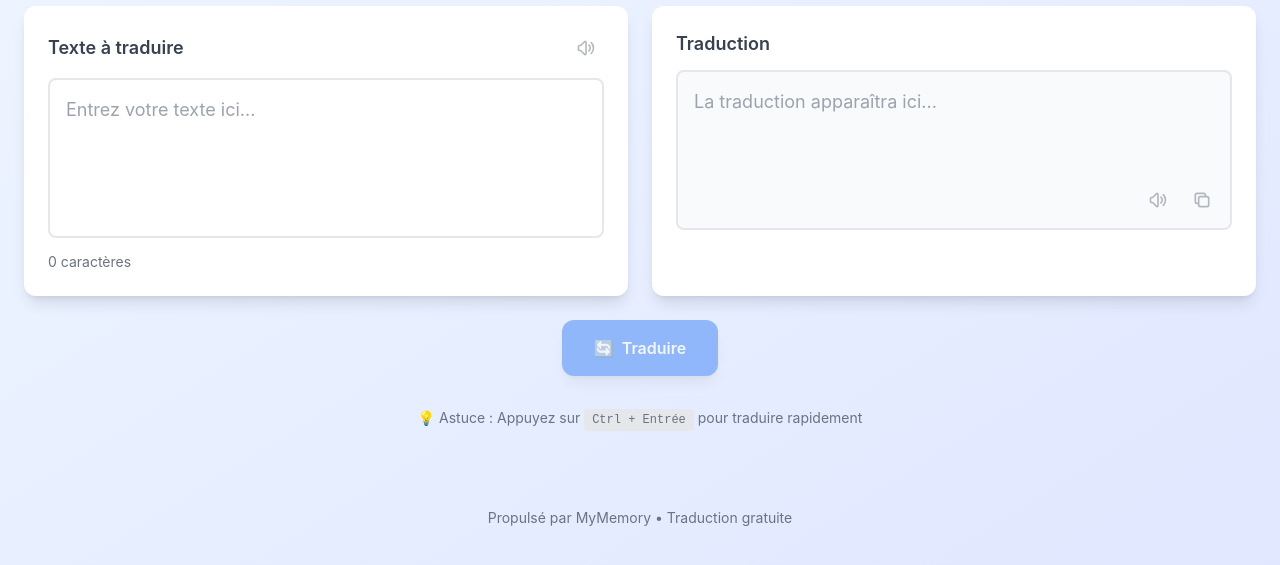
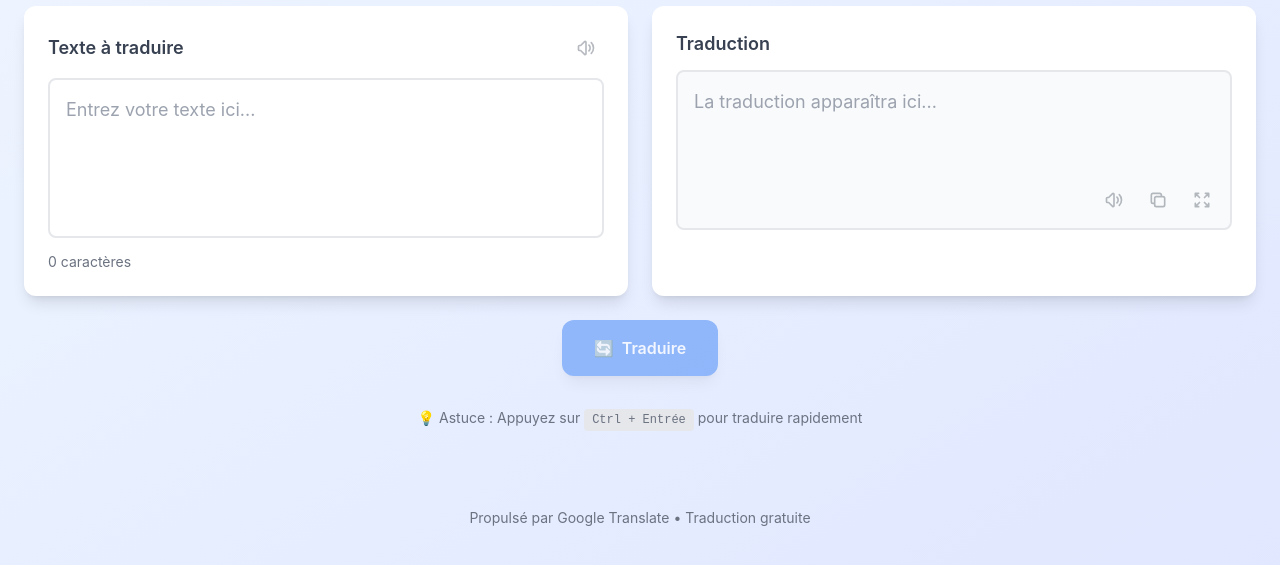
Before and after one commit to StrawHart7/Translator, a React (Vite) app: page / in a window 1280 px wide. Shown: the part 201-766 px from the top of the page. Built offline with nearby package versions, Linux system fonts and the light colour scheme; the HTML template or start-up script is replaced by a standard one.

Commit message:
Add full screen function

```diff
--- a/src/App.jsx
+++ b/src/App.jsx
@@ -436,7 +436,7 @@ export default function App() {
 
       {/* Footer - Responsive */}
       <footer className="mt-8 sm:mt-12 pb-4 sm:pb-6 text-center text-xs sm:text-sm text-gray-500 dark:text-gray-400 px-4">
-        <p>Propulsé par MyMemory • Traduction gratuite</p>
+        <p>Propulsé par Google Translate • Traduction gratuite</p>
       </footer>
     </div>
   );
--- a/src/components/OutputBox.jsx
+++ b/src/components/OutputBox.jsx
@@ -1,9 +1,9 @@
 import React, { useState } from 'react';
-import AudioButton from './AudioButton';
 
-// Composant: Zone de sortie avec boutons copier et audio
+// Composant: Zone de sortie avec boutons et plein écran
 export default function OutputBox({ text, language, onCopy }) {
   const [copied, setCopied] = useState(false);
+  const [isFullscreen, setIsFullscreen] = useState(false);
 
   const handleCopy = () => {
     navigator.clipboard.writeText(text);
@@ -12,15 +12,111 @@ export default function OutputBox({ text, language, onCopy }) {
     setTimeout(() => setCopied(false), 2000);
   };
 
+  const toggleFullscreen = () => {
+    setIsFullscreen(!isFullscreen);
+  };
+
+  // Lecture audio
+  const [isSpeaking, setIsSpeaking] = useState(false);
+  const [voices, setVoices] = useState([]);
+
+  React.useEffect(() => {
+    const loadVoices = () => {
+      const availableVoices = window.speechSynthesis.getVoices();
+      setVoices(availableVoices);
+    };
+    loadVoices();
+    if (window.speechSynthesis.onvoiceschanged !== undefined) {
+      window.speechSynthesis.onvoiceschanged = loadVoices;
+    }
+  }, []);
+
+  const isCode = (text) => {
+    const codePatterns = [
+      /[{}<>]/g,
+      /function|const|let|var|=>/g,
+      /import|export|from/g,
+      /class|public|private/g,
+      /\w+\.\w+\(/g,
+      /[A-Z][a-z]+[A-Z]/g
+    ];
+    let codeScore = 0;
+    for (const pattern of codePatterns) {
+      const matches = text.match(pattern);
+      if (matches) codeScore += matches.length;
+    }
+    return codeScore >= 3;
+  };
+
+  const getBestVoice = (lang) => {
+    const langCode = lang === 'auto' ? 'en' : lang;
+    const googleVoice = voices.find(v =>
+      v.name.includes('Google') && v.lang.startsWith(langCode)
+    );
+    if (googleVoice) return googleVoice;
+    return voices.find(v => v.lang.startsWith(langCode));
+  };
+
+  const speak = () => {
+    if (!text || isSpeaking) return;
+    window.speechSynthesis.cancel();
+
+    const smartLanguage = (language === 'fr' && isCode(text)) ? 'en' : language;
+    const utterance = new SpeechSynthesisUtterance(text);
+    const bestVoice = getBestVoice(smartLanguage);
+
+    if (bestVoice) {
+      utterance.voice = bestVoice;
+      utterance.lang = bestVoice.lang;
+    } else {
+      utterance.lang = smartLanguage === 'auto' ? 'en-US' : `${smartLanguage}-${smartLanguage.toUpperCase()}`;
+    }
+
+    utterance.rate = 0.9;
+    utterance.pitch = 1;
+    utterance.volume = 1;
+    utterance.onstart = () => setIsSpeaking(true);
+    utterance.onend = () => setIsSpeaking(false);
+    utterance.onerror = () => setIsSpeaking(false);
+    window.speechSynthesis.speak(utterance);
+  };
+
+  const stopSpeaking = () => {
+    window.speechSynthesis.cancel();
+    setIsSpeaking(false);
+  };
+
   return (
-    <div className="relative">
+    <>
+      {/* Version normale */}
+      <div className={`relative ${isFullscreen ? 'hidden' : 'block'}`}>
         <div className="w-full h-40 p-4 text-lg border-2 border-gray-200 dark:border-gray-700 rounded-lg
                         bg-gray-50 dark:bg-gray-800 text-gray-900 dark:text-gray-100 overflow-auto">
           {text || <span className="text-gray-400 dark:text-gray-500">La traduction apparaîtra ici...</span>}
         </div>
 
         <div className="absolute bottom-3 right-3 flex gap-2">
-        <AudioButton text={text} language={language} disabled={!text} />
+          {/* Bouton Audio */}
+          <button
+            onClick={isSpeaking ? stopSpeaking : speak}
+            disabled={!text}
+            className="p-2 rounded-lg hover:bg-white dark:hover:bg-gray-700
+                       disabled:opacity-40 disabled:cursor-not-allowed transition-all duration-200"
+            title={isSpeaking ? "Arrêter" : "Écouter"}
+          >
+            {isSpeaking ? (
+              <svg className="w-5 h-5 text-indigo-500 animate-pulse" fill="currentColor" viewBox="0 0 24 24">
+                <circle cx="12" cy="12" r="10" opacity="0.3"/>
+                <rect x="9" y="9" width="6" height="6" rx="1"/>
+              </svg>
+            ) : (
+              <svg className="w-5 h-5 text-gray-600 dark:text-gray-400 hover:text-indigo-500 dark:hover:text-indigo-400 transition-colors" fill="none" stroke="currentColor" viewBox="0 0 24 24">
+                <path strokeLinecap="round" strokeLinejoin="round" strokeWidth={2} d="M15.536 8.464a5 5 0 010 7.072m2.828-9.9a9 9 0 010 12.728M5.586 15H4a1 1 0 01-1-1v-4a1 1 0 011-1h1.586l4.707-4.707C10.923 3.663 12 4.109 12 5v14c0 .891-1.077 1.337-1.707.707L5.586 15z" />
+              </svg>
+            )}
+          </button>
+
+          {/* Bouton Copier */}
           <button
             onClick={handleCopy}
             disabled={!text}
@@ -38,7 +134,89 @@ export default function OutputBox({ text, language, onCopy }) {
               </svg>
             )}
           </button>
+
+          {/* Bouton Plein écran */}
+          <button
+            onClick={toggleFullscreen}
+            disabled={!text}
+            className="p-2 rounded-lg hover:bg-white dark:hover:bg-gray-700
+                       disabled:opacity-40 disabled:cursor-not-allowed transition-colors"
+            title="Plein écran"
+          >
+            <svg className="w-5 h-5 text-gray-600 dark:text-gray-400 hover:text-indigo-500 dark:hover:text-indigo-400 transition-colors" fill="none" stroke="currentColor" viewBox="0 0 24 24">
+              <path strokeLinecap="round" strokeLinejoin="round" strokeWidth={2} d="M4 8V4m0 0h4M4 4l5 5m11-1V4m0 0h-4m4 0l-5 5M4 16v4m0 0h4m-4 0l5-5m11 5l-5-5m5 5v-4m0 4h-4" />
+            </svg>
+          </button>
         </div>
       </div>
+
+      {/* Version plein écran */}
+      {isFullscreen && (
+        <div className="fixed inset-0 z-50 bg-white dark:bg-gray-900 flex flex-col">
+          {/* Header plein écran */}
+          <div className="flex justify-between items-center p-4 border-b border-gray-200 dark:border-gray-700">
+            <h2 className="text-xl font-semibold text-gray-900 dark:text-white">
+              Traduction
+            </h2>
+            <div className="flex gap-2">
+              {/* Bouton Audio */}
+              <button
+                onClick={isSpeaking ? stopSpeaking : speak}
+                className="p-3 rounded-lg hover:bg-gray-100 dark:hover:bg-gray-800 transition-colors"
+                title={isSpeaking ? "Arrêter" : "Écouter"}
+              >
+                {isSpeaking ? (
+                  <svg className="w-6 h-6 text-indigo-500 animate-pulse" fill="currentColor" viewBox="0 0 24 24">
+                    <circle cx="12" cy="12" r="10" opacity="0.3"/>
+                    <rect x="9" y="9" width="6" height="6" rx="1"/>
+                  </svg>
+                ) : (
+                  <svg className="w-6 h-6 text-gray-600 dark:text-gray-400" fill="none" stroke="currentColor" viewBox="0 0 24 24">
+                    <path strokeLinecap="round" strokeLinejoin="round" strokeWidth={2} d="M15.536 8.464a5 5 0 010 7.072m2.828-9.9a9 9 0 010 12.728M5.586 15H4a1 1 0 01-1-1v-4a1 1 0 011-1h1.586l4.707-4.707C10.923 3.663 12 4.109 12 5v14c0 .891-1.077 1.337-1.707.707L5.586 15z" />
+                  </svg>
+                )}
+              </button>
+
+              {/* Bouton Copier */}
+              <button
+                onClick={handleCopy}
+                className="p-3 rounded-lg hover:bg-gray-100 dark:hover:bg-gray-800 transition-colors"
+                title="Copier"
+              >
+                {copied ? (
+                  <svg className="w-6 h-6 text-green-500" fill="none" stroke="currentColor" viewBox="0 0 24 24">
+                    <path strokeLinecap="round" strokeLinejoin="round" strokeWidth={2} d="M5 13l4 4L19 7" />
+                  </svg>
+                ) : (
+                  <svg className="w-6 h-6 text-gray-600 dark:text-gray-400" fill="none" stroke="currentColor" viewBox="0 0 24 24">
+                    <path strokeLinecap="round" strokeLinejoin="round" strokeWidth={2} d="M8 16H6a2 2 0 01-2-2V6a2 2 0 012-2h8a2 2 0 012 2v2m-6 12h8a2 2 0 002-2v-8a2 2 0 00-2-2h-8a2 2 0 00-2 2v8a2 2 0 002 2z" />
+                  </svg>
+                )}
+              </button>
+
+              {/* Bouton Fermer */}
+              <button
+                onClick={toggleFullscreen}
+                className="p-3 rounded-lg hover:bg-gray-100 dark:hover:bg-gray-800 transition-colors"
+                title="Fermer"
+              >
+                <svg className="w-6 h-6 text-gray-600 dark:text-gray-400" fill="none" stroke="currentColor" viewBox="0 0 24 24">
+                  <path strokeLinecap="round" strokeLinejoin="round" strokeWidth={2} d="M6 18L18 6M6 6l12 12" />
+                </svg>
+              </button>
+            </div>
+          </div>
+
+          {/* Contenu plein écran */}
+          <div className="flex-1 overflow-auto p-6 sm:p-8 lg:p-12">
+            <div className="max-w-4xl mx-auto">
+              <p className="text-lg sm:text-xl lg:text-2xl text-gray-900 dark:text-gray-100 leading-relaxed whitespace-pre-wrap">
+                {text}
+              </p>
+            </div>
+          </div>
+        </div>
+      )}
+    </>
   );
 }
```
Lines whose indentation alone changed are shown as unchanged.
